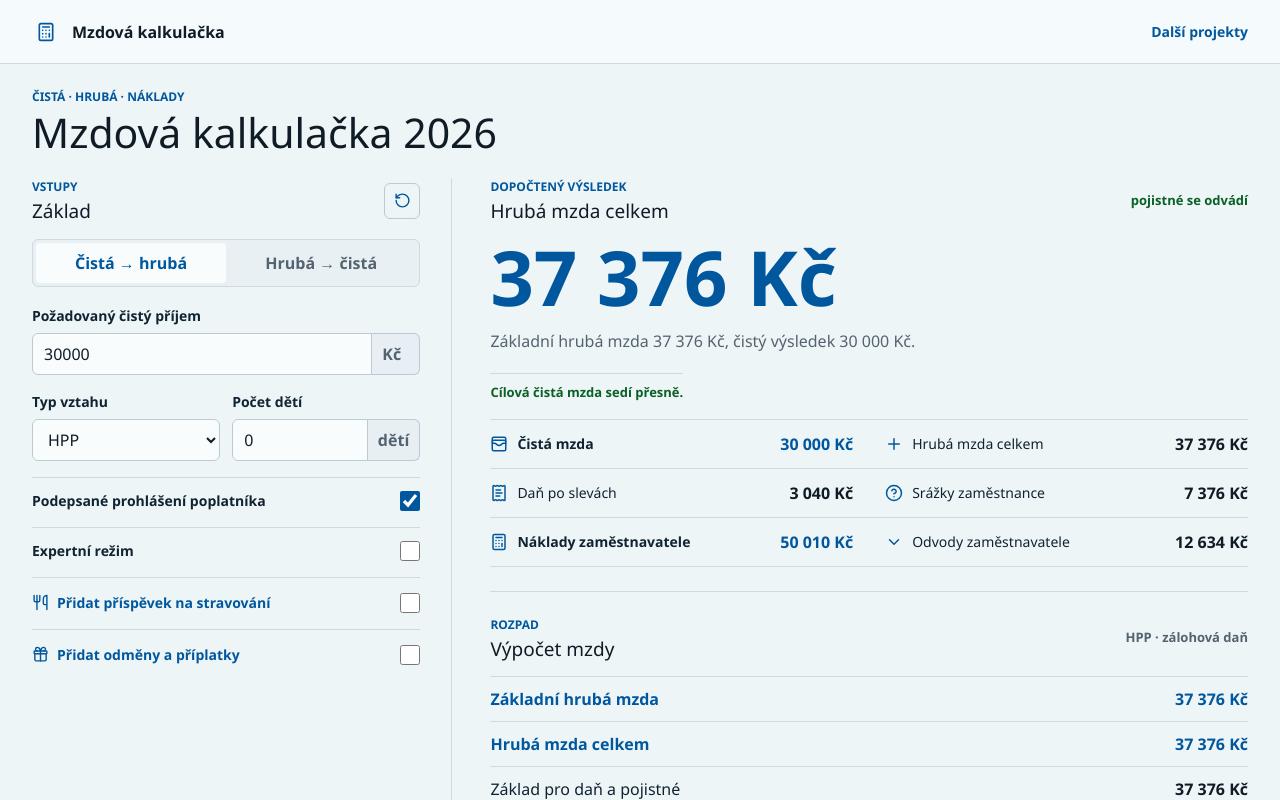
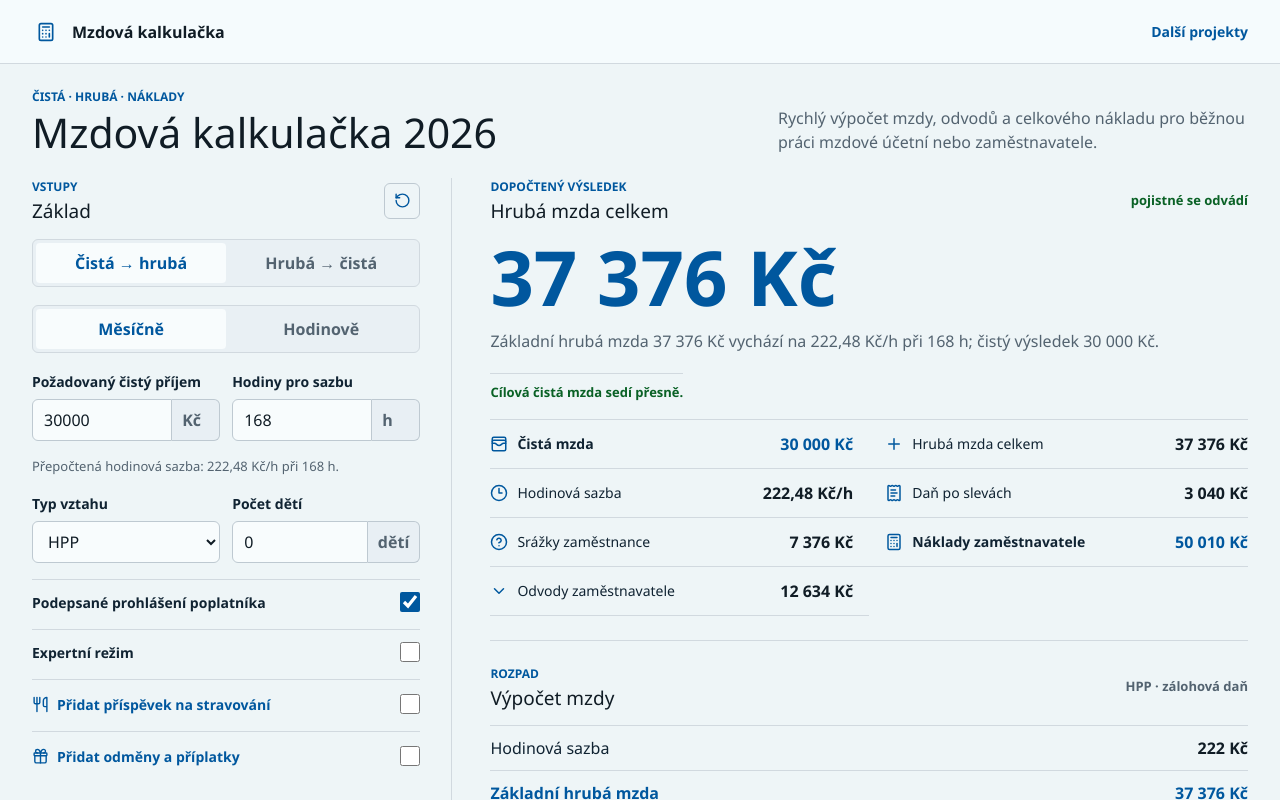
Before and after one commit to vvitovec/mzdy, a Next.js app: page / in a window 1280 px wide. Shown: the top 800 px of the page. Built offline with nearby package versions, Linux system fonts and the light colour scheme.

Commit message:
hourly wage magic

```diff
--- a/src/components/payroll-calculator.tsx
+++ b/src/components/payroll-calculator.tsx
@@ -6,6 +6,7 @@ import {
   Calculator,
   ChevronDown,
   CircleHelp,
+  Clock3,
   Gift,
   Info,
   Plus,
@@ -19,6 +20,7 @@ import { useMemo, useState } from "react";
 import {
   calculatePayroll,
   createDefaultPayrollInput,
+  type BaseWageMode,
   type CalculationMode,
   type DisabilityDiscount,
   type DpcRegime,
@@ -49,6 +51,10 @@ const decimalCurrency = new Intl.NumberFormat("cs-CZ", {
   currency: "CZK",
 });
 
+const hours = new Intl.NumberFormat("cs-CZ", {
+  maximumFractionDigits: 2,
+});
+
 const employmentLabels: Record<EmploymentType, string> = {
   hpp: "HPP",
   dpp: "DPP",
@@ -71,6 +77,14 @@ const defaultInput = createDefaultPayrollInput();
 
 function formatAmount(value: number) {
   return currency.format(Math.round(value));
+}
+
+function formatHourlyRate(value: number) {
+  return `${decimalCurrency.format(value)}/h`;
+}
+
+function formatHours(value: number) {
+  return hours.format(value);
 }
 
 function Field({ label, suffix, compact, children }: FieldProps) {
@@ -96,8 +110,36 @@ export function PayrollCalculator() {
   const result = useMemo(() => calculatePayroll(input), [input]);
   const employeeDeductions = result.employeeSocial + result.employeeHealth + result.taxAfterDiscounts - result.taxBonus;
   const employerInsurance = result.employerSocial + result.employerHealth;
-  const primaryResult = input.calculation.mode === "netToGross" ? result.grossWage : result.netCash;
-  const primaryLabel = input.calculation.mode === "netToGross" ? "Hrubá mzda celkem" : "Čistý příjem";
+  const hourlyNetTarget = input.calculation.mode === "netToGross" && input.income.baseWageMode === "hourly";
+  const primaryResult = hourlyNetTarget ? result.hourlyRate : input.calculation.mode === "netToGross" ? result.grossWage : result.netCash;
+  const primaryLabel = hourlyNetTarget
+    ? "Hodinová sazba"
+    : input.calculation.mode === "netToGross"
+      ? "Hrubá mzda celkem"
+      : "Čistý příjem";
+  const primaryValue = hourlyNetTarget ? formatHourlyRate(primaryResult) : formatAmount(primaryResult);
+  const hourlyGrossInput = input.calculation.mode === "grossToNet" && input.income.baseWageMode === "hourly";
+  const amountFieldLabel = hourlyGrossInput
+    ? "Hodinová sazba"
+    : input.calculation.mode === "netToGross"
+      ? "Požadovaný čistý příjem"
+      : "Základní hrubá mzda";
+  const amountFieldValue = hourlyGrossInput ? input.income.hourlyRate : input.calculation.amount;
+  const amountFieldSuffix = hourlyGrossInput ? "Kč/h" : "Kč";
+  const wageNote =
+    input.income.baseWageMode === "hourly"
+      ? input.calculation.mode === "grossToNet"
+        ? `Hrubý základ ze sazby: ${formatAmount(result.baseGrossWage)} při ${formatHours(result.workedHours)} h.`
+        : `Dopočtená hrubá mzda: ${formatAmount(result.baseGrossWage)} při ${formatHours(result.workedHours)} h.`
+      : `Přepočtená hodinová sazba: ${formatHourlyRate(result.hourlyRate)} při ${formatHours(result.workedHours)} h.`;
+  const resultCopy =
+    input.calculation.mode === "netToGross"
+      ? input.income.baseWageMode === "hourly"
+        ? `Pro cílový čistý příjem ${formatAmount(input.calculation.amount)} vychází sazba ${formatHourlyRate(result.hourlyRate)} a základní hrubá mzda ${formatAmount(result.baseGrossWage)}.`
+        : `Základní hrubá mzda ${formatAmount(result.baseGrossWage)} vychází na ${formatHourlyRate(result.hourlyRate)} při ${formatHours(result.workedHours)} h; čistý výsledek ${formatAmount(result.netCash)}.`
+      : input.income.baseWageMode === "hourly"
+        ? `Hodinová sazba ${formatHourlyRate(result.hourlyRate)} při ${formatHours(result.workedHours)} h dává základní hrubou mzdu ${formatAmount(result.baseGrossWage)} a čistý příjem ${formatAmount(result.netCash)}.`
+        : `Zadaná základní hrubá mzda ${formatAmount(result.baseGrossWage)} vychází na ${formatHourlyRate(result.hourlyRate)} při ${formatHours(result.workedHours)} h a dává čistý příjem ${formatAmount(result.netCash)}.`;
   const hasIncomeExtras =
     input.income.rewardAmount > 0 ||
     input.income.personalBonusAmount > 0 ||
@@ -122,6 +164,28 @@ export function PayrollCalculator() {
 
   const updateIncome = (patch: Partial<PayrollInput["income"]>) => {
     setInput((current) => ({ ...current, income: { ...current.income, ...patch } }));
+  };
+
+  const updateBaseWageMode = (baseWageMode: BaseWageMode) => {
+    setInput((current) => {
+      const workedHours = clampInputNumber(current.income.workedHours);
+      const currentBaseGrossWage =
+        current.income.baseWageMode === "hourly" ? Math.round(current.income.hourlyRate * workedHours) : current.calculation.amount;
+      const nextIncome = {
+        ...current.income,
+        baseWageMode,
+        hourlyRate:
+          baseWageMode === "hourly" && current.calculation.mode === "grossToNet" && workedHours > 0
+            ? currentBaseGrossWage / workedHours
+            : current.income.hourlyRate || PAYROLL_2026.labor.minimumHourlyWage,
+      };
+      const nextCalculation =
+        baseWageMode === "monthly" && current.calculation.mode === "grossToNet"
+          ? { ...current.calculation, amount: currentBaseGrossWage }
+          : current.calculation;
+
+      return { ...current, calculation: nextCalculation, income: nextIncome };
+    });
   };
 
   const updateMealAllowance = (patch: Partial<PayrollInput["benefits"]["mealAllowance"]>) => {
@@ -174,6 +238,7 @@ export function PayrollCalculator() {
             <p className="eyebrow">Čistá · hrubá · náklady</p>
             <h1>Mzdová kalkulačka 2026</h1>
           </div>
+          <p>Rychlý výpočet mzdy, odvodů a celkového nákladu pro běžnou práci mzdové účetní nebo zaměstnavatele.</p>
         </header>
 
         <div className="calculator-shell">
@@ -201,19 +266,51 @@ export function PayrollCalculator() {
               ))}
             </div>
 
+            <div className="segmented" aria-label="Základ mzdy">
+              {(["monthly", "hourly"] as BaseWageMode[]).map((mode) => (
+                <button
+                  key={mode}
+                  type="button"
+                  className={input.income.baseWageMode === mode ? "active" : ""}
+                  onClick={() => updateBaseWageMode(mode)}
+                >
+                  {mode === "monthly" ? "Měsíčně" : "Hodinově"}
+                </button>
+              ))}
+            </div>
+
             <div className="form-stack">
-              <Field
-                label={input.calculation.mode === "netToGross" ? "Požadovaný čistý příjem" : "Základní hrubá mzda"}
-                suffix="Kč"
-              >
-                <input
-                  value={input.calculation.amount}
-                  min={0}
-                  type="number"
-                  inputMode="numeric"
-                  onChange={(event) => updateCalculation({ amount: clampInputNumber(Number(event.target.value)) })}
-                />
-              </Field>
+              <div className="field-grid">
+                <Field label={amountFieldLabel} suffix={amountFieldSuffix}>
+                  <input
+                    value={amountFieldValue}
+                    min={0}
+                    step={hourlyGrossInput ? "0.01" : "1"}
+                    type="number"
+                    inputMode="decimal"
+                    onChange={(event) => {
+                      const value = clampInputNumber(Number(event.target.value));
+
+                      if (hourlyGrossInput) {
+                        updateIncome({ hourlyRate: value });
+                      } else {
+                        updateCalculation({ amount: value });
+                      }
+                    }}
+                  />
+                </Field>
+                <Field label={input.income.baseWageMode === "hourly" ? "Odpracované hodiny" : "Hodiny pro sazbu"} suffix="h">
+                  <input
+                    value={input.income.workedHours}
+                    min={0}
+                    step="0.5"
+                    type="number"
+                    inputMode="decimal"
+                    onChange={(event) => updateIncome({ workedHours: clampInputNumber(Number(event.target.value)) })}
+                  />
+                </Field>
+              </div>
+              <p className="inline-note">{wageNote}</p>
 
               <div className="field-grid">
                 <label className="field">
@@ -319,7 +416,7 @@ export function PayrollCalculator() {
                     });
                   } else {
                     setExtrasOpen(true);
-                    updateIncome({ averageHourlyWage: input.income.averageHourlyWage || PAYROLL_2026.labor.minimumMonthlyWage / 168 });
+                    updateIncome({ averageHourlyWage: input.income.averageHourlyWage || result.hourlyRate || PAYROLL_2026.labor.minimumMonthlyWage / 168 });
                   }
                 }}
               >
@@ -594,12 +691,8 @@ export function PayrollCalculator() {
               </span>
             </div>
 
-            <div className="result-number">{formatAmount(primaryResult)}</div>
-            <p className="result-copy">
-              {input.calculation.mode === "netToGross"
-                ? `Základní hrubá mzda ${formatAmount(result.baseGrossWage)}, čistý výsledek ${formatAmount(result.netCash)}.`
-                : `Zadaná základní hrubá mzda ${formatAmount(result.baseGrossWage)} dává čistý příjem ${formatAmount(result.netCash)}.`}
-            </p>
+            <div className="result-number">{primaryValue}</div>
+            <p className="result-copy">{resultCopy}</p>
 
             {input.calculation.mode === "netToGross" ? (
               <p className={result.accuracy.solverStatus === "exact" ? "accuracy-note exact" : "accuracy-note"}>
@@ -623,6 +716,12 @@ export function PayrollCalculator() {
             <div className="summary-list">
               <SummaryRow icon={<WalletCards size={18} />} label="Čistá mzda" value={result.netWage} strong />
               <SummaryRow icon={<Plus size={18} />} label="Hrubá mzda celkem" value={result.grossWage} />
+              <SummaryRow
+                icon={<Clock3 size={18} />}
+                label="Hodinová sazba"
+                value={result.hourlyRate}
+                displayValue={formatHourlyRate(result.hourlyRate)}
+              />
               {result.cashExtras > 0 ? <SummaryRow icon={<Gift size={18} />} label="Odměny a příplatky" value={result.cashExtras} /> : null}
               <SummaryRow
                 icon={<ReceiptText size={18} />}
@@ -679,7 +778,8 @@ export function PayrollCalculator() {
               <h3>Počítá</h3>
               <p>
                 HPP, DPP a DPČ, zálohovou i srážkovou daň, sociální a zdravotní pojistné, zdravotní minimum,
-                roční sociální maximum, základní slevy, děti včetně ZTP/P a příspěvek na stravování.
+                roční sociální maximum, hodinovou sazbu z odpracovaných hodin, základní slevy, děti včetně ZTP/P
+                a příspěvek na stravování.
               </p>
             </div>
             <div>
@@ -735,18 +835,20 @@ function SummaryRow({
   icon,
   label,
   value,
+  displayValue,
   strong,
 }: {
   icon: React.ReactNode;
   label: string;
   value: number;
+  displayValue?: string;
   strong?: boolean;
 }) {
   return (
     <div className={strong ? "summary-row strong" : "summary-row"}>
       <span className="summary-icon">{icon}</span>
       <span>{label}</span>
-      <strong>{formatAmount(value)}</strong>
+      <strong>{displayValue ?? formatAmount(value)}</strong>
     </div>
   );
 }
--- a/src/lib/payroll.ts
+++ b/src/lib/payroll.ts
@@ -1,5 +1,6 @@
 export type EmploymentType = "hpp" | "dpp" | "dpc";
 export type CalculationMode = "netToGross" | "grossToNet";
+export type BaseWageMode = "monthly" | "hourly";
 export type DpcRegime = "standard" | "smallScope";
 export type EmployerSocialProfile = "standard" | "risky" | "rescue";
 export type HealthMinimumMode = "full" | "prorated" | "exempt";
@@ -78,6 +79,9 @@ export type PayrollInput = {
     isForeignTaxResident: boolean;
   };
   income: {
+    baseWageMode: BaseWageMode;
+    workedHours: number;
+    hourlyRate: number;
     rewardAmount: number;
     personalBonusAmount: number;
     otherTaxableIncomeAmount: number;
@@ -144,7 +148,10 @@ export type PayrollAccuracy = {
 
 export type PayrollResult = {
   requestedAmount: number;
+  baseWageMode: BaseWageMode;
   baseGrossWage: number;
+  workedHours: number;
+  hourlyRate: number;
   grossWage: number;
   rewardAmount: number;
   personalBonusAmount: number;
@@ -341,6 +348,9 @@ export function createDefaultPayrollInput(overrides: DeepPartial<PayrollInput> =
       isForeignTaxResident: false,
     },
     income: {
+      baseWageMode: "monthly",
+      workedHours: 168,
+      hourlyRate: rules.labor.minimumHourlyWage,
       rewardAmount: 0,
       personalBonusAmount: 0,
       otherTaxableIncomeAmount: 0,
@@ -392,6 +402,7 @@ function normalizeInput(input: PayrollInput): PayrollInput {
   const childrenCount = Math.floor(clampNumber(normalized.taxpayer.childrenCount));
   const ztpPChildrenCount = Math.floor(clampNumber(normalized.taxpayer.ztpPChildrenCount, 0, childrenCount));
   const daysInMonth = Math.max(1, Math.floor(clampNumber(normalized.insurance.daysInMonth, 1, 31)));
+  const baseWageMode = normalized.income.baseWageMode === "hourly" ? "hourly" : "monthly";
 
   return {
     ...normalized,
@@ -409,6 +420,9 @@ function normalizeInput(input: PayrollInput): PayrollInput {
       ztpPChildrenCount,
     },
     income: {
+      baseWageMode,
+      workedHours: clampNumber(normalized.income.workedHours),
+      hourlyRate: clampNumber(normalized.income.hourlyRate),
       rewardAmount: roundKoruna(clampNumber(normalized.income.rewardAmount)),
       personalBonusAmount: roundKoruna(clampNumber(normalized.income.personalBonusAmount)),
       otherTaxableIncomeAmount: roundKoruna(clampNumber(normalized.income.otherTaxableIncomeAmount)),
@@ -683,7 +697,11 @@ export function calculateTax(
   };
 }
 
-function buildWarnings(input: PayrollInput, result: Pick<PayrollResult, "taxableIncome" | "socialAssessmentBase">) {
+function buildWarnings(
+  input: PayrollInput,
+  result: Pick<PayrollResult, "baseGrossWage" | "taxableIncome" | "socialAssessmentBase">,
+  rules: PayrollRules,
+) {
   const warnings: PayrollWarning[] = [];
 
   if (input.taxpayer.hasExecution) {
@@ -743,6 +761,16 @@ function buildWarnings(input: PayrollInput, result: Pick<PayrollResult, "taxable
     });
   }
 
+  const hourlyRate = deriveHourlyRate(result.baseGrossWage, input.income.workedHours);
+
+  if (hourlyRate > 0 && hourlyRate < rules.labor.minimumHourlyWage) {
+    warnings.push({
+      code: "hourly-rate-below-minimum",
+      severity: "warning",
+      message: `Dopočtená hodinová sazba je pod minimální hodinovou mzdou ${rules.labor.minimumHourlyWage} Kč/h.`,
+    });
+  }
+
   return warnings;
 }
 
@@ -750,6 +778,7 @@ function buildAssumptions(input: PayrollInput, rules: PayrollRules): PayrollAssu
   const assumptions: PayrollAssumption[] = [
     { label: "Rok pravidel", value: String(rules.year) },
     { label: "Zaokrouhlování", value: "Daň a pojistné jsou zaokrouhlovány na celé Kč nahoru podle typu odvodu." },
+    { label: "Hodinová sazba", value: `Přepočet používá ${input.income.workedHours} odpracovaných hodin.` },
     { label: "Stravenkový paušál", value: "Osvobození se počítá jen pro směny bez nároku na cestovní stravné." },
   ];
 
@@ -767,10 +796,27 @@ function makeLine(label: string, amount: number, tone?: PayrollLine["tone"], kin
   return { label, amount, tone, kind };
 }
 
+function deriveBaseGrossWage(input: PayrollInput, context: PayrollCalculationContext) {
+  if (typeof context.baseGrossWage === "number") {
+    return roundKoruna(clampNumber(context.baseGrossWage));
+  }
+
+  if (input.income.baseWageMode === "hourly") {
+    return roundKoruna(input.income.hourlyRate * input.income.workedHours);
+  }
+
+  return roundKoruna(clampNumber(input.calculation.amount));
+}
+
+function deriveHourlyRate(baseGrossWage: number, workedHours: number) {
+  return workedHours > 0 ? baseGrossWage / workedHours : 0;
+}
+
 export function grossToNet(input: PayrollInput, context: PayrollCalculationContext = {}): PayrollResult {
   const rules = context.rules ?? getPayrollRules();
   const normalized = normalizeInput(input);
-  const baseGrossWage = roundKoruna(clampNumber(context.baseGrossWage ?? normalized.calculation.amount));
+  const baseGrossWage = deriveBaseGrossWage(normalized, context);
+  const hourlyRate = deriveHourlyRate(baseGrossWage, normalized.income.workedHours);
   const supplements = calculateSupplements(normalized);
   const rewardAmount = normalized.income.rewardAmount;
   const personalBonusAmount = normalized.income.personalBonusAmount;
@@ -791,7 +837,11 @@ export function grossToNet(input: PayrollInput, context: PayrollCalculationConte
     tax.taxBonus;
   const netCash = netWage + (normalized.benefits.mealAllowance.includeInNet ? meal.mealAllowanceTotal : 0);
   const employerCost = grossWage + meal.mealAllowanceTotal + social.employerSocial + health.employerHealth;
-  const warnings = buildWarnings(normalized, { taxableIncome, socialAssessmentBase: social.socialAssessmentBase });
+  const warnings = buildWarnings(
+    normalized,
+    { baseGrossWage, taxableIncome, socialAssessmentBase: social.socialAssessmentBase },
+    rules,
+  );
 
   if (meal.warning) warnings.push(meal.warning);
 
@@ -840,8 +890,13 @@ export function grossToNet(input: PayrollInput, context: PayrollCalculationConte
     });
   }
 
+  const baseGrossWageLabel =
+    normalized.income.baseWageMode === "hourly"
+      ? `Základní hrubá mzda z hodinové sazby (${normalized.income.workedHours} h)`
+      : "Základní hrubá mzda";
   const lines: PayrollLine[] = [
-    makeLine("Základní hrubá mzda", baseGrossWage, "strong", "income"),
+    ...(normalized.income.workedHours > 0 ? [makeLine("Hodinová sazba", hourlyRate, "normal", "income")] : []),
+    makeLine(baseGrossWageLabel, baseGrossWage, "strong", "income"),
     ...(hasAmount(rewardAmount) ? [makeLine("Odměna / prémie", rewardAmount, "positive", "income")] : []),
     ...(hasAmount(personalBonusAmount)
       ? [makeLine("Osobní ohodnocení", personalBonusAmount, "positive", "income")]
@@ -904,7 +959,10 @@ export function grossToNet(input: PayrollInput, context: PayrollCalculationConte
 
   return {
     requestedAmount: targetAmount,
+    baseWageMode: normalized.income.baseWageMode,
     baseGrossWage,
+    workedHours: normalized.income.workedHours,
+    hourlyRate,
     grossWage,
     rewardAmount,
     personalBonusAmount,
@@ -1011,8 +1069,10 @@ export function calculatePayroll(input: PayrollInput): PayrollResult {
   const normalized = normalizeInput(input);
 
   if (normalized.calculation.mode === "grossToNet") {
+    const requestedAmount = deriveBaseGrossWage(normalized, {});
+
     return grossToNet(normalized, {
-      requestedAmount: normalized.calculation.amount,
+      requestedAmount,
       solverStatus: "not-run",
     });
   }
```
Also changed, not shown: 2 other files (tests, documents, lock files or other folders).
